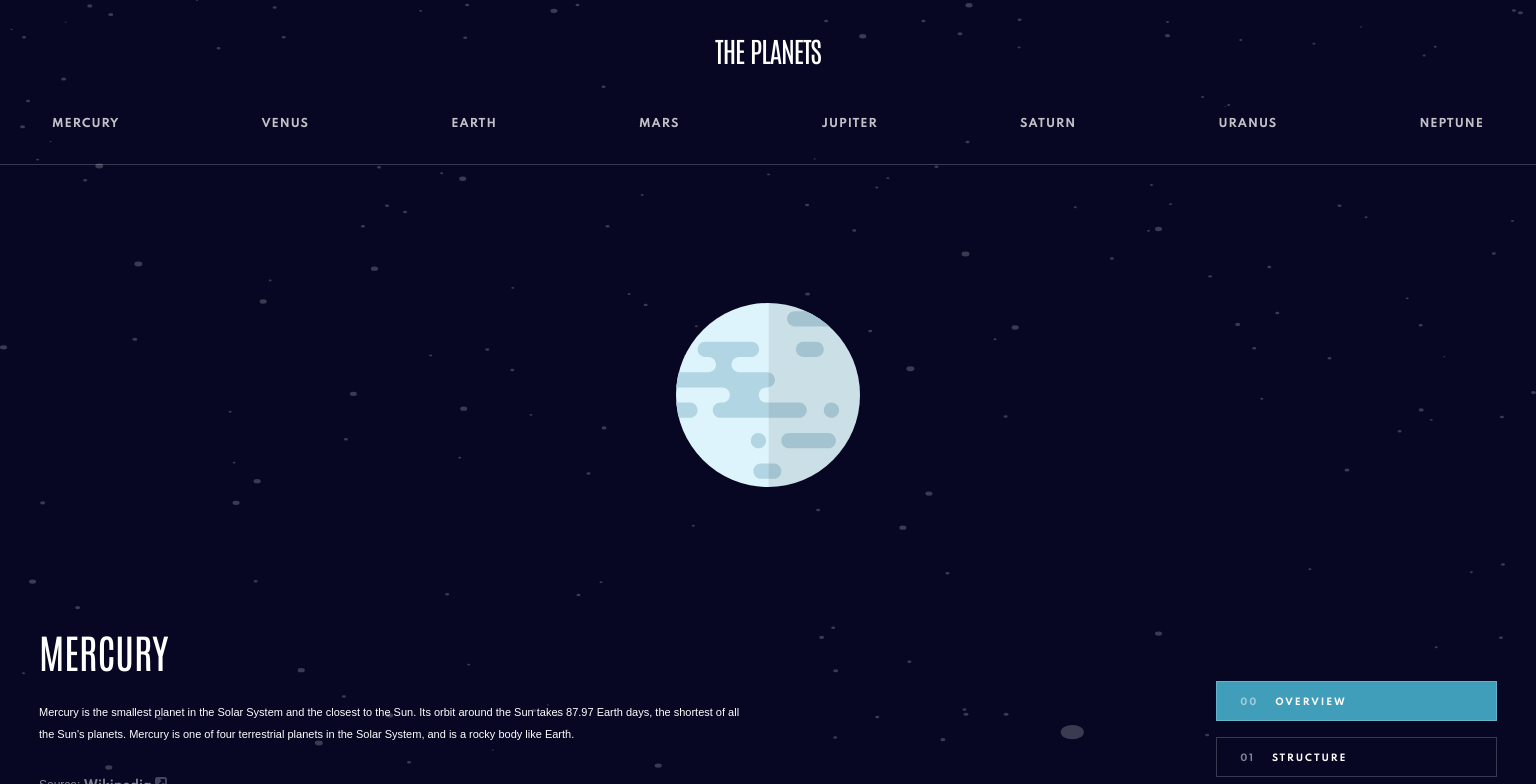
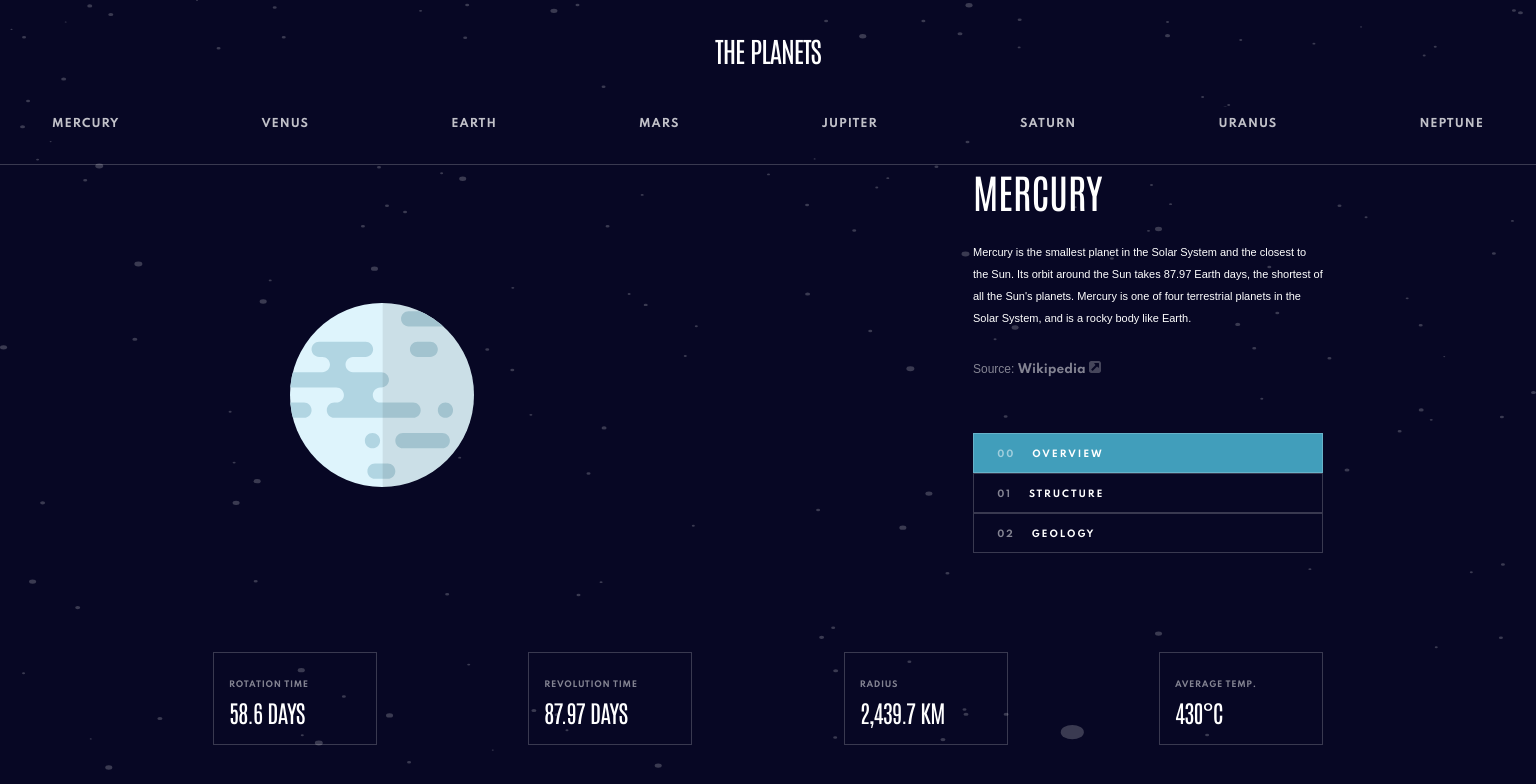
Before and after one commit to mrfinesse47/svelte-planets, a Svelte app: page / in a window 1536 px wide. Shown: the top 784 px of the page. Built offline with nearby package versions, Linux system fonts and the light colour scheme; a web font is replaced by a local one.

Commit message:
begin desktop layouts media queries

```diff
--- a/src/components/Blurb.svelte
+++ b/src/components/Blurb.svelte
@@ -50,6 +50,7 @@
     }
     .blub-outer-container {
       height: 253px;
+
       display: flex;
       justify-content: space-between;
       align-items: flex-start;
@@ -64,4 +65,14 @@
       margin-top: 2rem;
     }
   }
+  @media screen and (min-width: 1440px) {
+    .blurb-container {
+      width: auto;
+    }
+    .blub-outer-container {
+      width: 21.875rem;
+      flex-direction: column;
+      align-items: flex-end;
+    }
+  }
 </style>
--- a/src/components/NumericInfo.svelte
+++ b/src/components/NumericInfo.svelte
@@ -39,6 +39,7 @@
 
 <style>
   .numeric-info {
+    max-width: 69.375rem;
     margin-top: 1.75rem;
     display: flex;
     flex-direction: column;
@@ -76,7 +77,7 @@
     .numeric-info {
       flex-direction: row;
       justify-content: space-between;
-      margin: 0;
+      margin: 0 auto;
       margin-top: 1.6875rem;
       padding-bottom: 2.25rem;
     }
--- a/src/components/Planet.svelte
+++ b/src/components/Planet.svelte
@@ -16,6 +16,7 @@
 </MediaQuery>
 
 <main>
+  <div>
     <PlanetImage {selectedPlanet} {selectedTab} />
     <Blurb {selectedPlanet} {selectedTab}>
       <MediaQuery query="(min-width: 768px)" let:matches>
@@ -24,6 +25,7 @@
         {/if}
       </MediaQuery>
     </Blurb>
+  </div>
   <NumericInfo {selectedPlanet} />
 </main>
 
@@ -38,4 +40,15 @@
       margin: 0 2.4375rem;
     }
   }
+  @media screen and (min-width: 1440px) {
+    main {
+      max-width: 69.375rem;
+      margin: 0 auto;
+    }
+    main > div {
+      width: 100%;
+      display: flex;
+      justify-content: space-between;
+    }
+  }
 </style>
--- a/src/shared/Tabs.svelte
+++ b/src/shared/Tabs.svelte
@@ -89,4 +89,9 @@
       opacity: 0.5;
     }
   }
+  @media screen and (min-width: 1440px) {
+    li {
+      width: 350px;
+    }
+  }
 </style>
```
Lines whose indentation alone changed are shown as unchanged.
